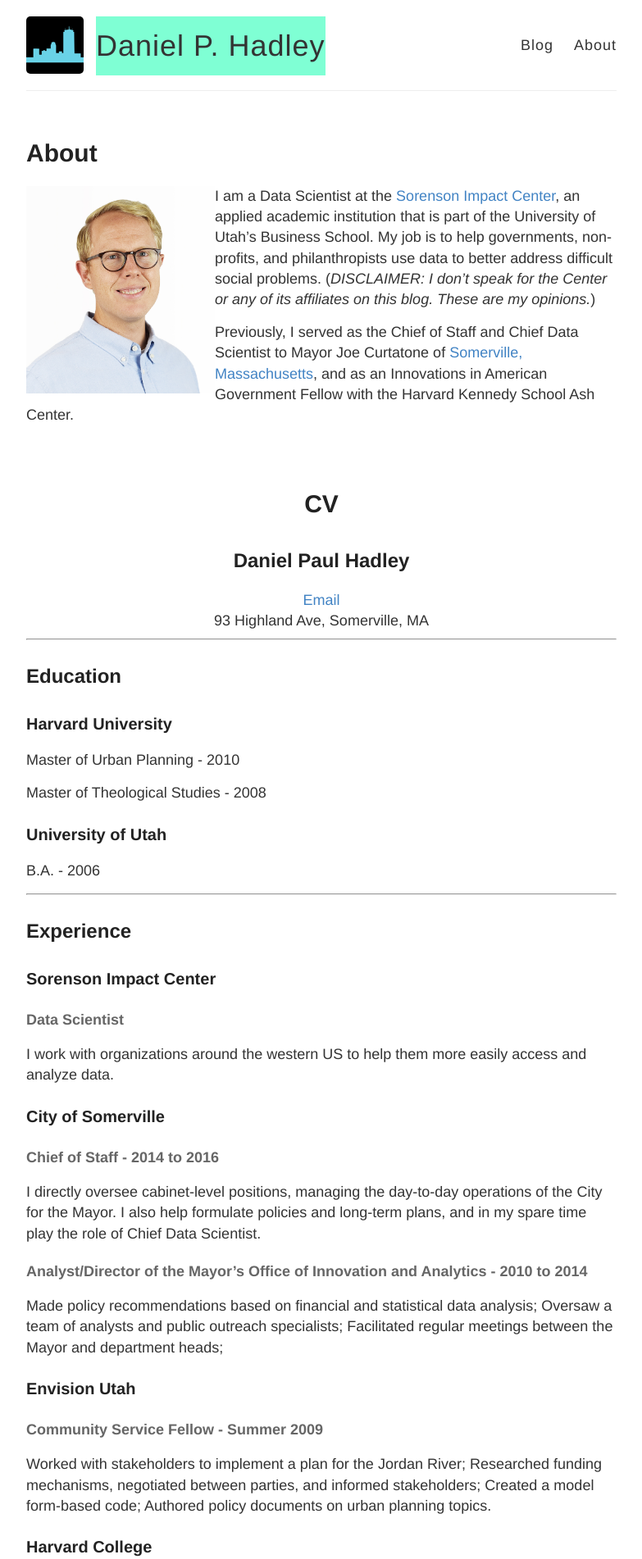
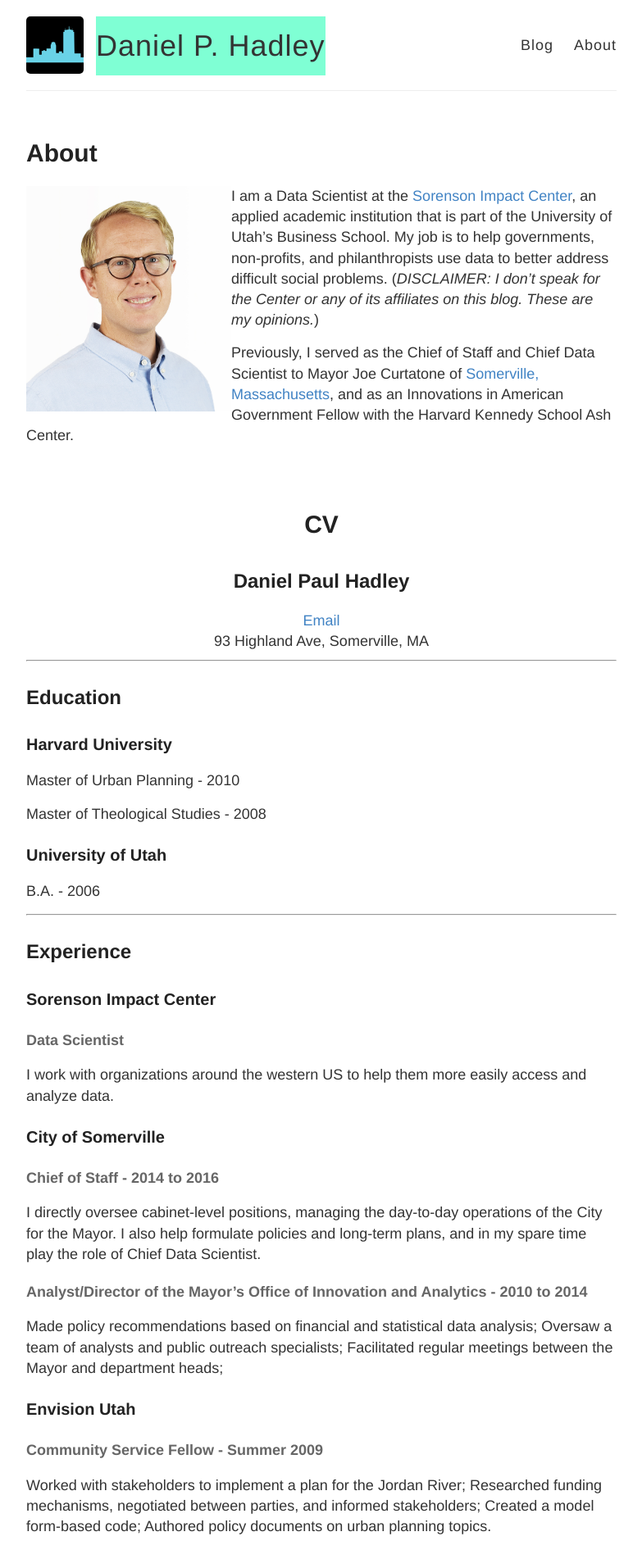
Before and after one commit to DanielHadley/DanielHadley.github.io, a Jekyll site: the page built from about.md, in a window 1280 px wide. Shown: the top 1902 px of the page at 82% size, without its empty margins (248-1031 px from the left). Built offline with Jekyll 4.4.1, drawn with Linux system fonts in a browser that asks for light colours.

Commit message:
try to change pic width

```diff
--- a/about.md
+++ b/about.md
@@ -4,7 +4,7 @@
 permalink: /about/
 ---
 
-<img src="http://danielphadley.com/images/Daniel_Hadley_2016.jpg" alt="Headshot" style="width: 230px;" align="left"/>
+<img src="http://danielphadley.com/images/Daniel_Hadley_2016.jpg" alt="Headshot" style="width: 250px;" align="left"/>
 
 I am a Data Scientist at the [Sorenson Impact Center](http://eccles.utah.edu/sorenson-impact-center/), an applied academic institution that is part of the University of Utah’s Business School. My job is to help governments, non-profits, and philanthropists use data to better address difficult social problems. (*DISCLAIMER: I don't speak for the Center or any of its affiliates on this blog. These are my opinions.*)
 
```
